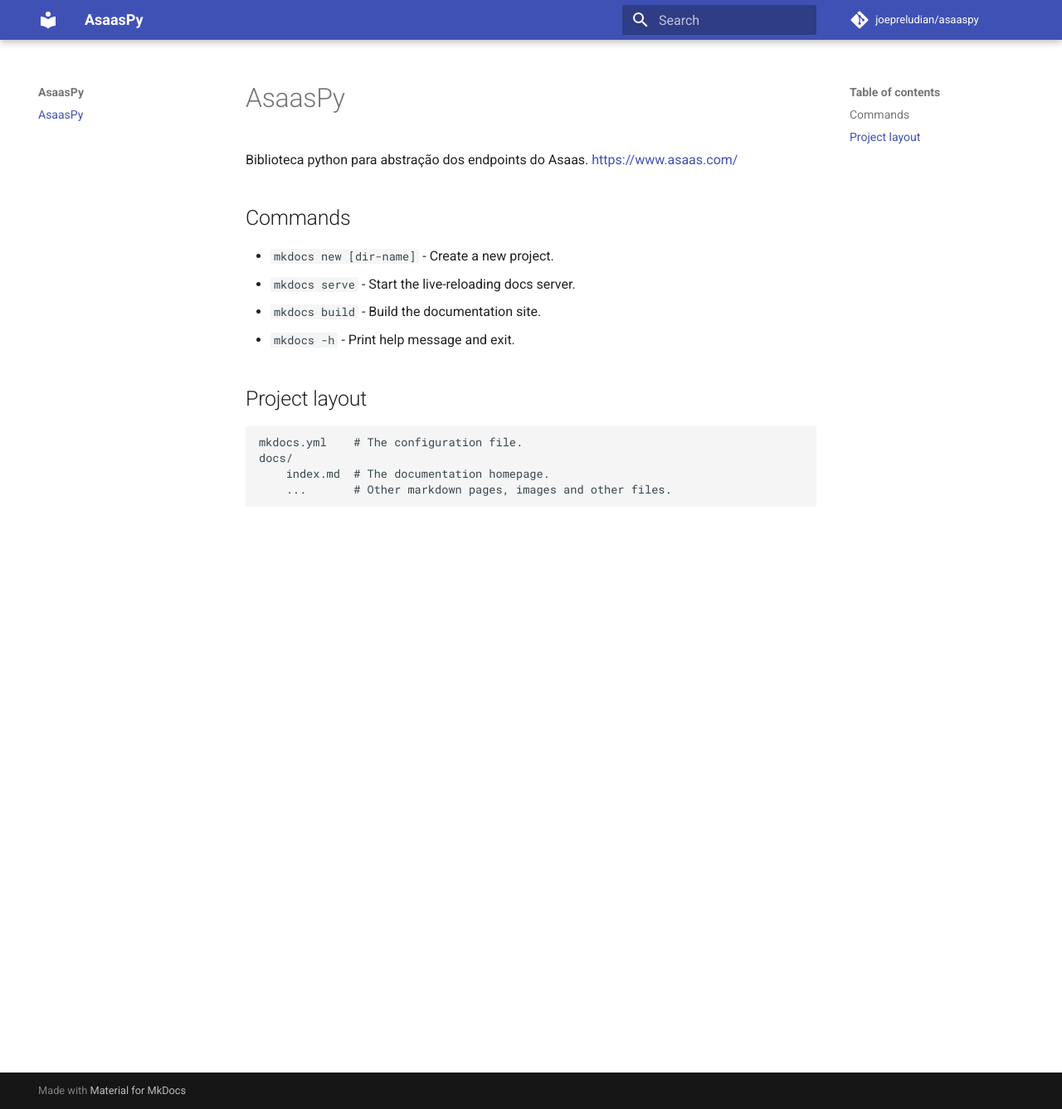
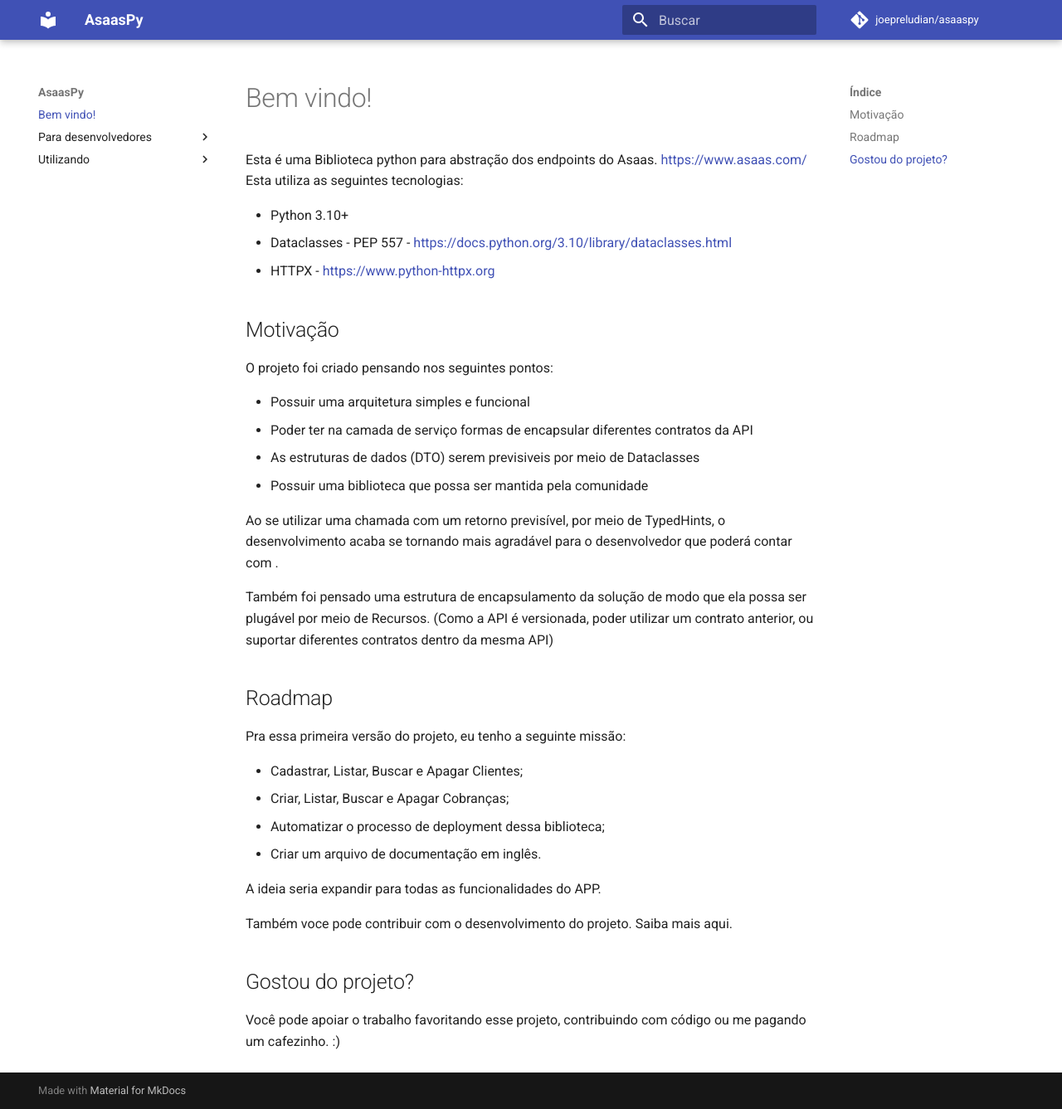
Before and after one commit to joepreludian/asaaspy, an MkDocs documentation site: the page built from docs/index.md, in a window 1280 px wide and 1337 px high. Shown: the whole window at 83% size. Built offline with MkDocs 1.6.1 and Material for MkDocs 9.7.7, drawn with Linux system fonts in a browser that asks for light colours; comment, search, counter and statistics services are not loaded.

Commit message:
Add base documentatio

```diff
--- a/docs/index.md
+++ b/docs/index.md
@@ -1,17 +1,40 @@
-# AsaasPy
+# Bem vindo!
 
-Biblioteca python para abstração dos endpoints do Asaas. [https://www.asaas.com/]()
+Esta é uma Biblioteca python para abstração dos endpoints do Asaas. [https://www.asaas.com/]()
+Esta utiliza as seguintes tecnologias:
 
-## Commands
+* Python 3.10+
+  * Dataclasses - PEP 557 - [https://docs.python.org/3.10/library/dataclasses.html]()
+* HTTPX - [https://www.python-httpx.org]()
 
-* `mkdocs new [dir-name]` - Create a new project.
-* `mkdocs serve` - Start the live-reloading docs server.
-* `mkdocs build` - Build the documentation site.
-* `mkdocs -h` - Print help message and exit.
+## Motivação
 
-## Project layout
+O projeto foi criado pensando nos seguintes pontos:
 
-    mkdocs.yml    # The configuration file.
-    docs/
-        index.md  # The documentation homepage.
-        ...       # Other markdown pages, images and other files.
+* Possuir uma arquitetura simples e funcional
+* Poder ter na camada de serviço formas de encapsular diferentes contratos da API
+* As estruturas de dados (DTO) serem previsiveis por meio de Dataclasses
+* Possuir uma biblioteca que possa ser mantida pela comunidade
+
+Ao se utilizar uma chamada com um retorno previsível, por meio de TypedHints, o desenvolvimento acaba se tornando mais agradável para o desenvolvedor que poderá contar com .
+
+Também foi pensado uma estrutura de encapsulamento da solução de modo que ela possa ser plugável por meio de Recursos. (Como a API é versionada, poder utilizar um contrato anterior, ou suportar diferentes contratos dentro da mesma API)
+
+## Roadmap
+
+Pra essa primeira versão do projeto, eu tenho a seguinte missão:
+
+* Cadastrar, Listar, Buscar e Apagar Clientes;
+* Criar, Listar, Buscar e Apagar Cobranças;
+* Automatizar o processo de deployment dessa biblioteca;
+* Criar um arquivo de documentação em inglês.
+
+A ideia seria expandir para todas as funcionalidades do APP.
+
+Também voce pode contribuir com o desenvolvimento do projeto. Saiba mais aqui.
+
+## Gostou do projeto?
+
+Você pode apoiar o trabalho favoritando esse projeto, contribuindo com código ou me pagando um cafezinho. :)
+
+<script type="text/javascript" src="https://cdnjs.buymeacoffee.com/1.0.0/button.prod.min.js" data-name="bmc-button" data-slug="joepreludian" data-color="#FFDD00" data-emoji=""  data-font="Cookie" data-text="Pague-me um cafezinho :)" data-outline-color="#000000" data-font-color="#000000" data-coffee-color="#ffffff" ></script>
--- a/docs/requirements.txt
+++ b/docs/requirements.txt
@@ -1 +1,2 @@
 mkdocs-material>=9.5.27
+mkdocs-mermaid2-plugin>=1.1.1
--- a/mkdocs.yml
+++ b/mkdocs.yml
@@ -1,6 +1,19 @@
 site_name: AsaasPy
 site_url: https://asaaspy.github.io/
 repo_name: joepreludian/asaaspy
-repo_url: https://github.com/tiangolo/fastapi
+repo_url: https://github.com/joepreludian/asaaspy
+plugins:
+  - search
+  - mermaid2
 theme:
   name: material
+  language: pt-BR
+markdown_extensions:
+  - tables
+  - pymdownx.highlight:
+      anchor_linenums: true
+      line_spans: __span
+      pygments_lang_class: true
+  - pymdownx.inlinehilite
+  - pymdownx.snippets
+  - pymdownx.superfences
--- a/pyproject.toml
+++ b/pyproject.toml
@@ -31,6 +31,8 @@
 [project.optional-dependencies]
 docs = [
     "mkdocs-material>=9.5.27",
+    "mkdocs-mermaid2-plugin>=1.1.1",
+    "markdown>=3.6",
 ]
 dev = [
     "pytest>=8.2.2",
```
Also changed, not shown: docs/para_desenvolvedores/arquitetura.md (added, +72 -0 lines), docs/para_desenvolvedores/contribuindo.md (added, +46 -0 lines), docs/para_desenvolvedores/pague-me_um_cafezinho.md (added, +21 -0 lines), docs/utilizando/quickstart.md (added, +34 -0 lines), docs/assets/qrcode-pix.png (added), 1 other file.
